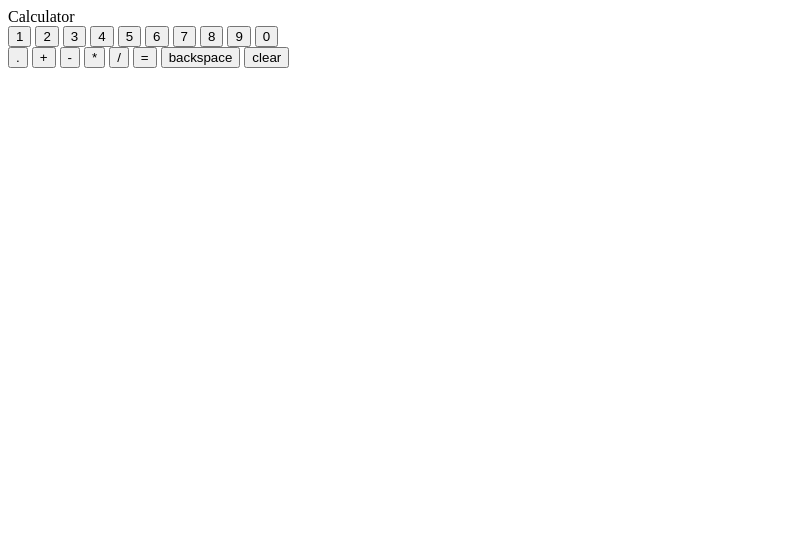
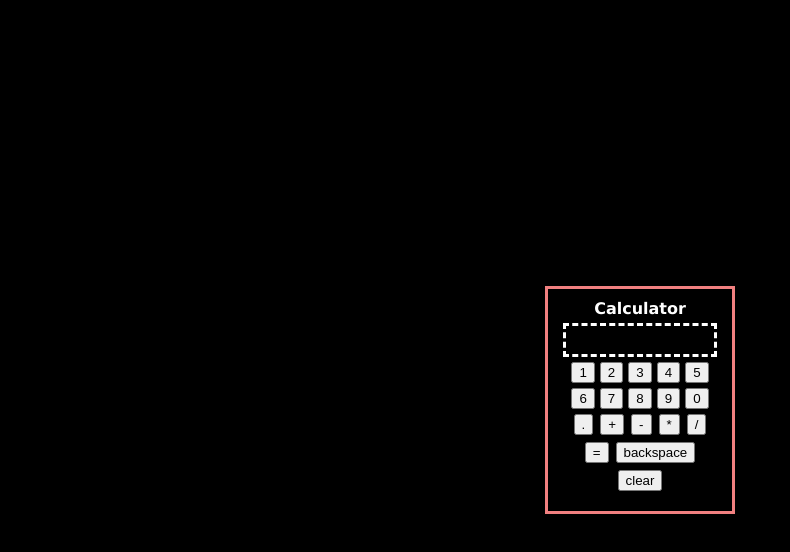
Before and after one commit to mxmilan/calculator, a plain HTML site: page index.html in a window 1280 px wide. Both pictures are taken after a click on the button "backspace". Shown: the whole page, without its empty margins (0-790 px from the left). Drawn offline with Linux system fonts and the light colour scheme.

Commit message:
switch for backspace only works for input

```diff
--- a/index.html
+++ b/index.html
@@ -8,6 +8,7 @@
     <script src="javascript.js" defer></script>
 </head>
 <body>
+    <div class="wholeCalc">
     <div class="title">Calculator</div>
     <div class="display"></div>
     <div class="digitButtons">
@@ -33,6 +34,7 @@
         <button class="backspace" id="backspace">backspace</button>
         <button class="clear" id="clear">clear</button>
     </div>
+</div>
 
 </body>
 </html>
--- a/javascript.js
+++ b/javascript.js
@@ -7,6 +7,7 @@ let operator = '';
 let num2 = null;
 currentNum = '';
 let equal = '=';
+let resultDisplayed = false;
 
 const operate = (num1 , operator , num2) => {
     num1 = parseFloat(num1);
@@ -36,6 +37,11 @@ const display = document.querySelector('.display');
 const digitButtons = document.querySelectorAll('.digit')
 digitButtons.forEach(button => {
     button.addEventListener('click', (event) => {
+        if (resultDisplayed) {
+            display.textContent = ''; // Clear the display for new input
+            currentNum = ''; // Reset current number
+            resultDisplayed = false; // User started new input
+        }
         const digit = event.target.id;
         display.textContent += digit;
         currentNum += digit;
@@ -44,10 +50,20 @@ digitButtons.forEach(button => {
 
 const backspaceButton = document.querySelector('.backspace')
 backspaceButton.addEventListener('click' , () => {
-    display.textContent = display.textContent.slice(0,-1);
-    currentNum = currentNum.slice(0,1);
+    if (!resultDisplayed) { // Only allow backspace if result is not displayed
+        display.textContent = display.textContent.slice(0, -1);
+        currentNum = currentNum.slice(0, -1);
+    }
 });
 
+const decimalButton = document.querySelector('.decimal');
+decimalButton.addEventListener('click' , () => {
+if (!currentNum.includes('.')) {
+    const decimal = '.';
+    display.textContent += decimal;
+    currentNum += decimal;
+}
+});
 
 const operationButtons = document.querySelectorAll('.operator');
 operationButtons.forEach(button => {
@@ -83,7 +99,8 @@ equalsButton.addEventListener('click', () => {
         num1 = operate(num1, operator, num2);
         display.textContent = num1;
         currentNum = ''; // Reset for new input
-        // `operator` is reset here, so it should be ready for the next operation
+        operator = '';
+        resultDisplayed = true; // Result is displayed, backspace should be disabled now
     }
 });
 
--- a/style.css
+++ b/style.css
@@ -0,0 +1,56 @@
+.wholeCalc {
+    display: flex;
+    flex-direction: column;
+    justify-content: center;
+    align-items: center;
+    border-color: lightcoral;
+    border-style: solid;
+    padding: 10px;
+    padding-bottom: 20px;
+}
+
+.title {
+    font-weight: bold;
+    font-family: 'Lucida Sans', 'Lucida Sans Regular', 'Lucida Grande', 'Lucida Sans Unicode', Geneva, Verdana, sans-serif;
+    color: white;
+}
+
+.display {
+    display: flex;
+    height: 20px;
+    justify-content: start;
+    width: 140px;
+    color: white;
+    border-color: white;
+    border-style: dashed;
+    margin: 5px;
+    padding: 4px;
+
+}
+
+body {
+    margin: 0;
+    display: flex;
+    flex-direction: column;
+    justify-content: center;
+    align-items: center;
+    min-height: 100vh;
+    background-color: black;
+}
+
+.digitButtons {
+   display: flex;
+   gap: 5px;
+   flex-wrap: wrap;
+   width: 150px;
+   justify-content: center;
+   margin-bottom: 5px;
+}
+
+.operationButtons {
+    display: flex;
+    gap: 7px;
+    flex-wrap: wrap;
+    width: 160px;
+    justify-content: center;
+}
```
